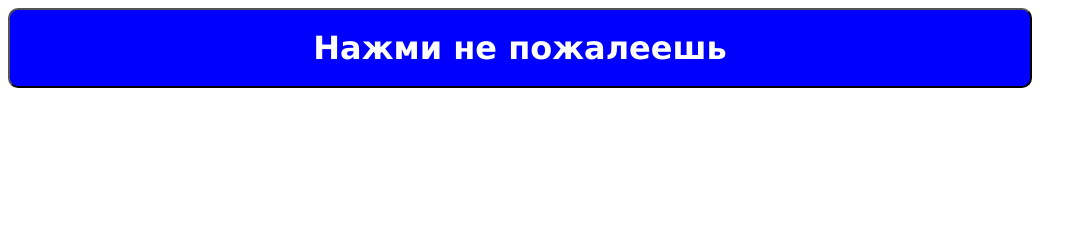
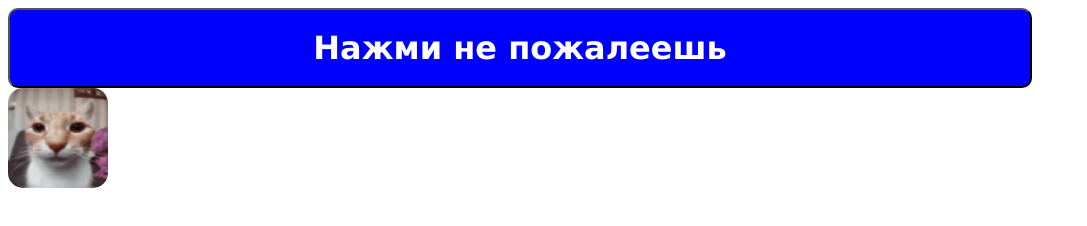
Before and after one commit to MidaMisha/SecondPr, a plain HTML site: page index.html in a window 1280 px wide. Shown: the whole page, without its empty margins (0-1087 px from the left). Drawn offline with Linux system fonts and the light colour scheme; files that its build step writes are made by us from their sources.

Commit message:
Update index.html

```diff
--- a/index.html
+++ b/index.html
@@ -42,7 +42,7 @@
      height: 100px;
      position: absolute;
      z-index: 111;
-     background-image: url(../assets/images.jpg);
+     background-image: url(../assets/изображение_2025-04-28_002256105.png);
      background-size: cover;
      border-radius: 15px;
  }
```
